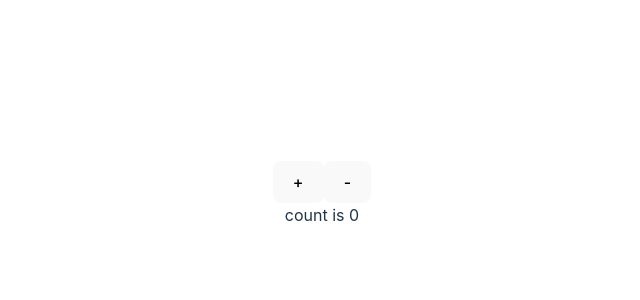
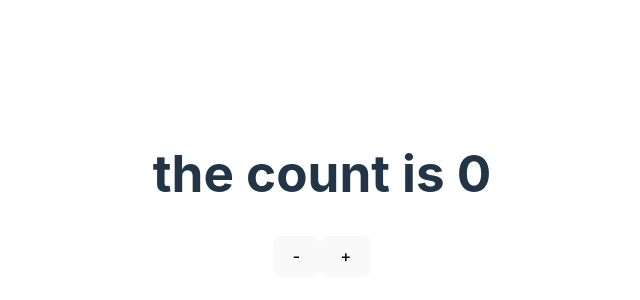
Before and after one commit to vguenoff/rtk-complete, a React (Vite) app: page / in a window 1280 px wide. Shown: the part 206-506 px from the top of the page, without its empty margins (318-958 px from the left). Built offline with nearby package versions, Linux system fonts and the light colour scheme.

Commit message:
minor erorder

```diff
--- a/src/App.jsx
+++ b/src/App.jsx
@@ -1,12 +1,10 @@
 import './App.css'
 import Counter from './Counter'
 
-function App() {
+export default function App() {
     return (
         <div className="App">
             <Counter />
         </div>
     )
 }
-
-export default App
--- a/src/Counter.jsx
+++ b/src/Counter.jsx
@@ -8,9 +8,9 @@ export default function Counter() {
     return (
         <>
             <div className="card">
+                <h1>the count is {count}</h1>
+                <button onClick={() => dispatch(decrement())}>-</button>
                 <button onClick={() => dispatch(increment())}>+</button>
-                <button onClick={() => dispatch(decrement())}>-</button>
-                <div>count is {count}</div>
             </div>
         </>
     )
```
